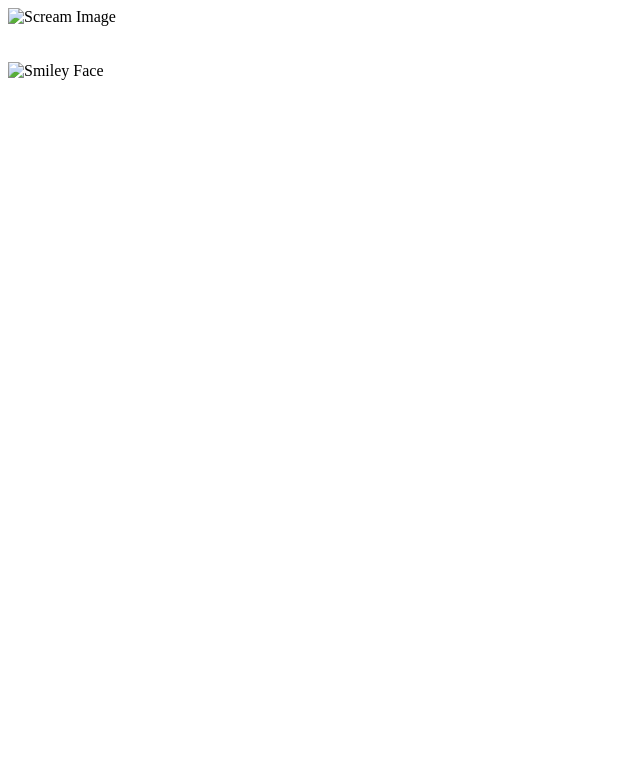
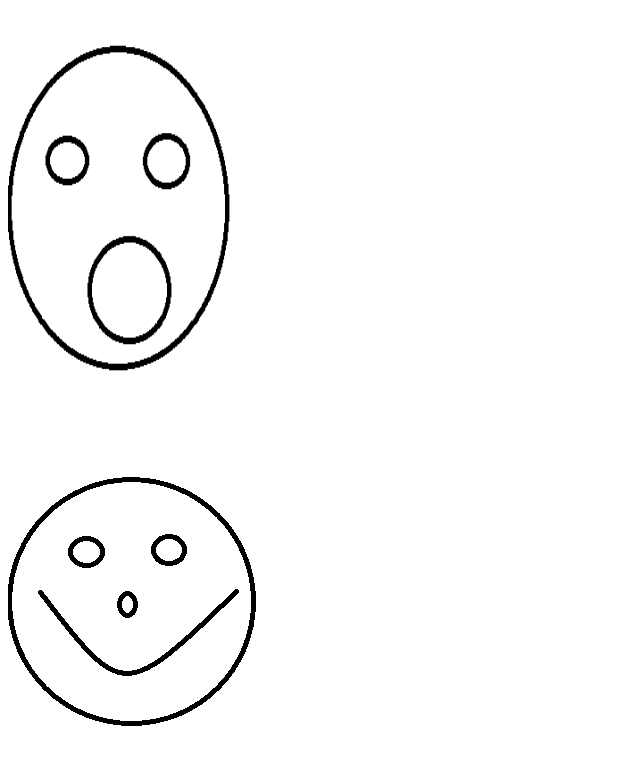
Before and after one commit to dannycraigie/HTML, a plain HTML site: page images.html in a window 1280 px wide. Shown: the whole page, without its empty margins (0-640 px from the left). Drawn offline with Linux system fonts and the light colour scheme.

Commit message:
added local images

```diff
--- a/images.html
+++ b/images.html
@@ -7,10 +7,10 @@
     <title>Images</title>
 </head>
 <body>
-    <img src="scream.png" alt="Scream Image" width="250"; height="400">
+    <img src="./images/Scream.png" alt="Scream Image" width="250"; height="400">
     <br/>
     <br/>
     <br/>
-    <img src="smiley.gif" alt="Smiley Face">
+    <img src="./images/Smiley.gif" alt="Smiley Face">
 </body>
 </html>
```
Also changed, not shown: images/Scream.png (added), images/Smiley.gif (added).
